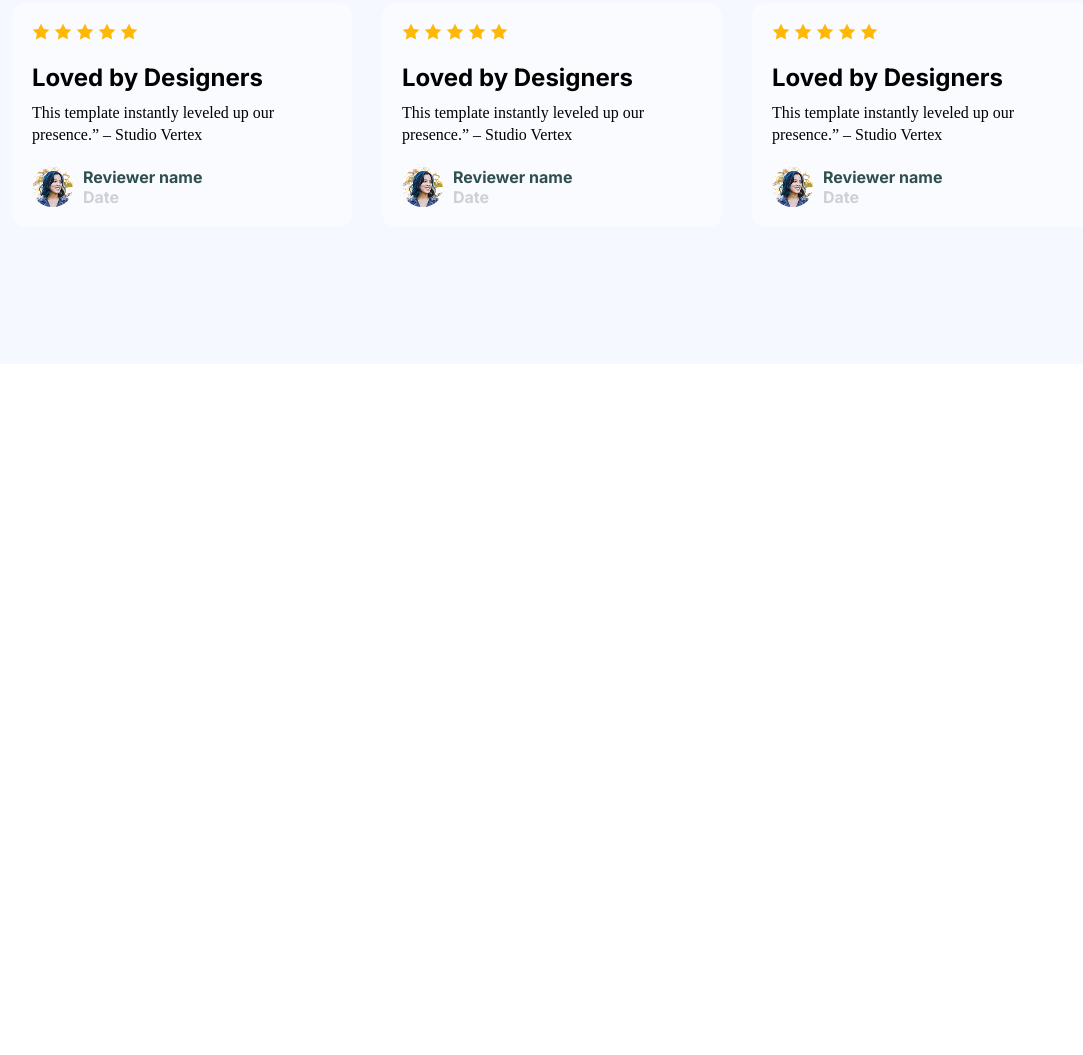
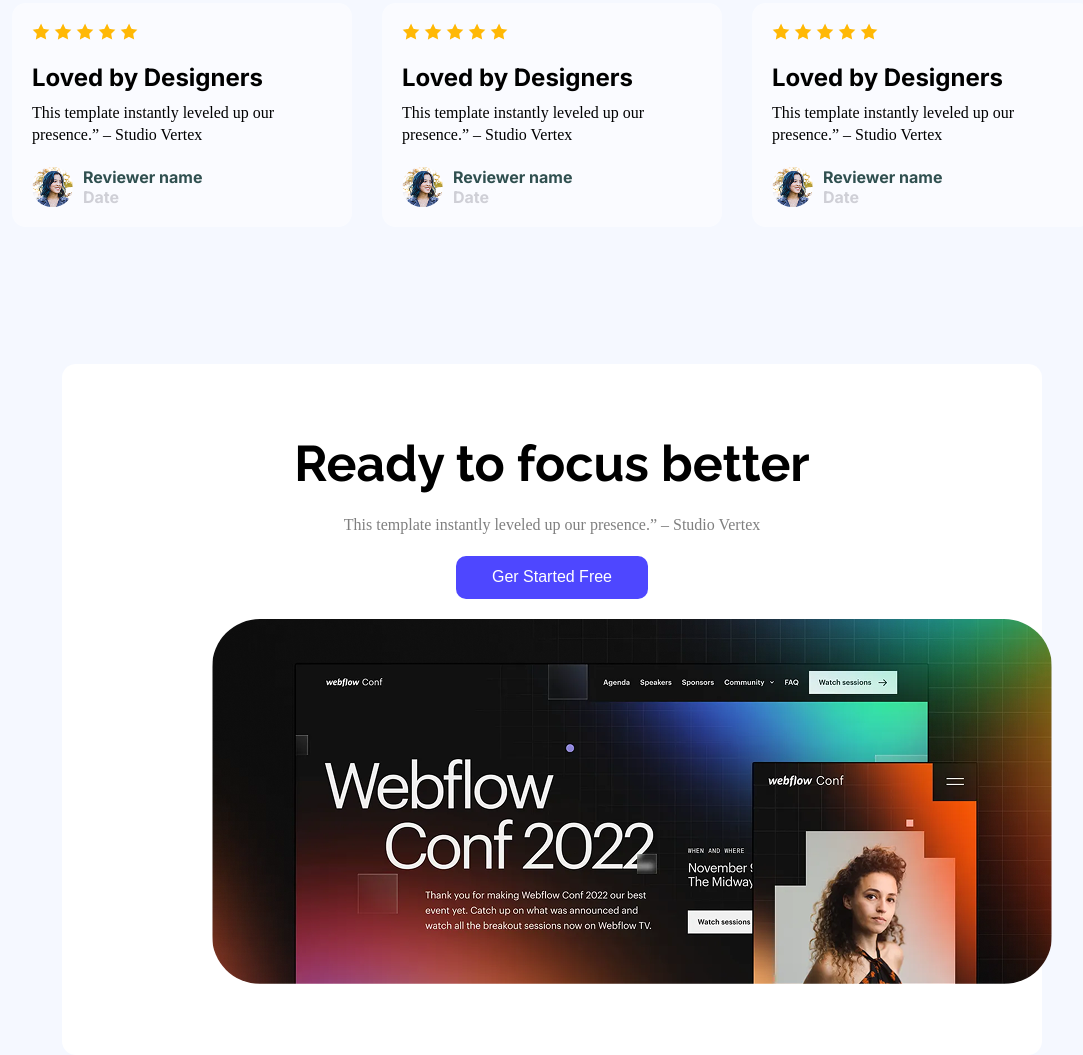
Before and after one commit to myself-Fahim/B12A01-landing-launchpad-PH-A1-, a plain HTML site: page index.html in a window 1280 px wide. Shown: the part 1752-2807 px from the top of the page, without its empty margins (88-1171 px from the left). Before the commit the page ends 2116 px from the top, so only its background shows below. Drawn offline with Linux system fonts and the light colour scheme.

Commit message:
Main section-4 completed

```diff
--- a/index.html
+++ b/index.html
@@ -130,14 +130,22 @@
                             <div>
                                 <h4 class="Reviewer-name">Reviewer name</h4>
                                 <h4 class="Reviewer-date">Date</h4>
-                         </div>
+                            </div>
                         </div>
                     </div>
                 </div>
             </section>
 
+            <section class="sec-4">
+                <h1>Ready to focus better</h1>
+                <p>This template instantly leveled up our presence.” – Studio Vertex</p>
+                <div style="display: flex; justify-content: center;">
+                      <button class="button">Ger Started Free</button>
+                </div>
 
+                <img src="./Assets/wc-big.png" alt="">
 
+            </section>
 
         </main>
         <footer></footer>
--- a/style.css
+++ b/style.css
@@ -220,3 +220,38 @@ main{
 .cart-1 h1{
     font-family: Inter;
 }
+
+/* Section 4 started */
+
+.sec-4{
+    background-color: #FFF;
+    margin-right: 150px;
+    margin-left: 150px;
+    padding: 70px 150px;
+    border: none;
+    border-radius: 14px;
+    padding-bottom: 71px;
+}
+
+.sec-4 h1{
+    margin-bottom: 20px;
+    color: #000;
+    font-size: 50px;
+    font-weight: 700px;
+    font-family: Raleway;
+    text-align: center;
+}
+.sec-4 p{
+    margin-bottom: 20px;
+    color: rgba(0, 0, 0, 0.50);
+    text-align: center;
+    line-height: 23px;
+}
+.sec-4 button{
+    margin-bottom: 20px;
+}
+.sec-4 img{
+    border-radius: 48px;
+    display: flex;
+    margin: auto;
+}
```
